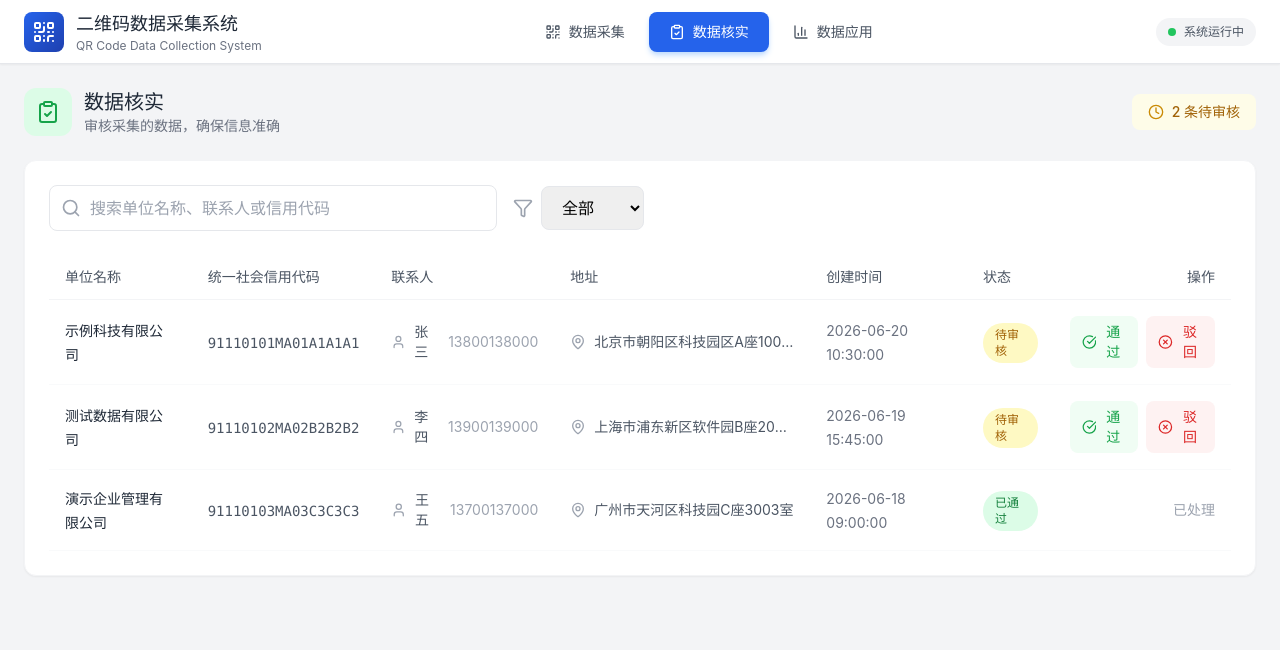
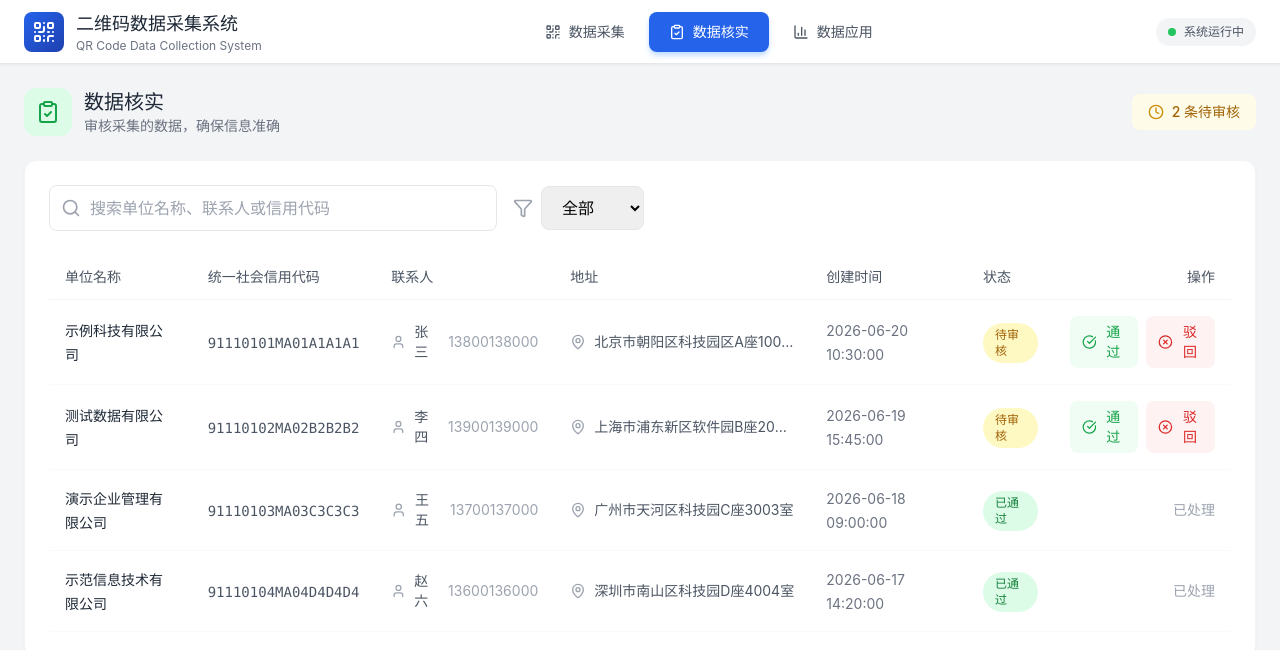
Before and after one commit to tangyushan119/33erweima, a Vue app: page /data-verify in a window 1280 px wide. Shown: the top 650 px of the page. Built offline with nearby package versions, Linux system fonts and the light colour scheme.

Commit message:
.2543649736892921:d1ab92f1123822fb23bb6690be286919_6a3666fa723656951cb6034c.6a367b26723656951cb604b3.6a367b26931e5e568a7943d5:Trae CN.T(2026/6/20 19:36:06)

```diff
--- a/package.json
+++ b/package.json
@@ -14,6 +14,7 @@
   "dependencies": {
     "clsx": "^2.1.1",
     "lucide-vue-next": "^0.511.0",
+    "pinia": "^3.0.4",
     "tailwind-merge": "^3.3.0",
     "vue": "^3.4.15",
     "vue-router": "^4.2.5"
--- a/src/components/UnitForm.vue
+++ b/src/components/UnitForm.vue
@@ -1,6 +1,8 @@
 <script setup lang="ts">
 import { ref, reactive } from 'vue'
 import { Send, RotateCcw, CheckCircle } from 'lucide-vue-next'
+import { useRouter } from 'vue-router'
+import { useDataStore } from '@/stores/dataStore'
 
 interface UnitFormData {
   unitName: string
@@ -14,6 +16,9 @@ interface UnitFormData {
 const emit = defineEmits<{
   (e: 'submit', data: UnitFormData): void
 }>()
+
+const router = useRouter()
+const dataStore = useDataStore()
 
 const formData = reactive<UnitFormData>({
   unitName: '',
@@ -65,14 +70,23 @@ const handleSubmit = async () => {
 
   await new Promise(resolve => setTimeout(resolve, 1500))
 
+  dataStore.addPendingRecord({
+    unitName: formData.unitName,
+    creditCode: formData.creditCode,
+    contactName: formData.contactName,
+    contactPhone: formData.contactPhone,
+    address: formData.address,
+    qrCodeUrl: formData.qrCodeUrl,
+  })
+
   emit('submit', { ...formData })
 
   showSuccess.value = true
   isSubmitting.value = false
 
   setTimeout(() => {
-    showSuccess.value = false
-  }, 3000)
+    router.push('/data-verify')
+  }, 1500)
 }
 
 const handleReset = () => {
--- a/src/main.ts
+++ b/src/main.ts
@@ -1,13 +1,13 @@
 import { createApp } from 'vue'
+import { createPinia } from 'pinia'
 import './style.css'
 import App from './App.vue'
 import router from './router'
 
-// 创建Vue应用实例
 const app = createApp(App)
+const pinia = createPinia()
 
-// 使用路由
+app.use(pinia)
 app.use(router)
 
-// 挂载应用
 app.mount('#app')
--- a/src/pages/DataApplication.vue
+++ b/src/pages/DataApplication.vue
@@ -1,88 +1,40 @@
 <script setup lang="ts">
 import { ref, computed } from 'vue'
 import { BarChart3, Download, Search, TrendingUp, Users, Building2, Calendar } from 'lucide-vue-next'
-
-interface ApplicationRecord {
-  id: string
-  unitName: string
-  creditCode: string
-  contactName: string
-  contactPhone: string
-  address: string
-  createTime: string
-  status: 'approved'
-}
+import { useDataStore } from '@/stores/dataStore'
 
 const searchKeyword = ref('')
 
-const records = ref<ApplicationRecord[]>([
-  {
-    id: '1',
-    unitName: '示例科技有限公司',
-    creditCode: '91110101MA01A1A1A1',
-    contactName: '张三',
-    contactPhone: '13800138000',
-    address: '北京市朝阳区科技园区A座1001室',
-    createTime: '2026-06-20 10:30:00',
-    status: 'approved',
-  },
-  {
-    id: '2',
-    unitName: '测试数据有限公司',
-    creditCode: '91110102MA02B2B2B2',
-    contactName: '李四',
-    contactPhone: '13900139000',
-    address: '上海市浦东新区软件园B座2002室',
-    createTime: '2026-06-19 15:45:00',
-    status: 'approved',
-  },
-  {
-    id: '3',
-    unitName: '演示企业管理有限公司',
-    creditCode: '91110103MA03C3C3C3',
-    contactName: '王五',
-    contactPhone: '13700137000',
-    address: '广州市天河区科技园C座3003室',
-    createTime: '2026-06-18 09:00:00',
-    status: 'approved',
-  },
-  {
-    id: '4',
-    unitName: '示范信息技术有限公司',
-    creditCode: '91110104MA04D4D4D4',
-    contactName: '赵六',
-    contactPhone: '13600136000',
-    address: '深圳市南山区科技园D座4004室',
-    createTime: '2026-06-17 14:20:00',
-    status: 'approved',
-  },
-])
+const dataStore = useDataStore()
 
 const filteredRecords = computed(() => {
-  if (!searchKeyword.value) return records.value
-  return records.value.filter(record =>
-    record.unitName.includes(searchKeyword.value) ||
-    record.contactName.includes(searchKeyword.value) ||
-    record.creditCode.includes(searchKeyword.value)
+  let records = dataStore.approvedRecords
+  if (!searchKeyword.value) return records
+
+  const keyword = searchKeyword.value.toLowerCase()
+  return records.filter(record =>
+    record.unitName.toLowerCase().includes(keyword) ||
+    record.contactName.toLowerCase().includes(keyword) ||
+    record.creditCode.toLowerCase().includes(keyword)
   )
 })
 
 const stats = computed(() => [
   {
     label: '已审核单位',
-    value: records.value.length,
+    value: dataStore.approvedRecords.length,
     icon: Building2,
     color: 'blue',
   },
   {
     label: '本月新增',
-    value: 4,
+    value: dataStore.approvedRecords.length,
     icon: TrendingUp,
     color: 'green',
   },
   {
     label: '联系人总数',
-    value: records.value.length,
+    value: dataStore.approvedRecords.length,
     icon: Users,
     color: 'purple',
   },
@@ -95,7 +47,7 @@ const stats = computed(() => [
 ])
 
 const handleExport = () => {
-  const data = records.value.map(r => ({
+  const data = dataStore.approvedRecords.map(r => ({
     '单位名称': r.unitName,
     '统一社会信用代码': r.creditCode,
     '联系人': r.contactName,
@@ -105,7 +57,7 @@ const handleExport = () => {
   }))
 
   const csvContent = [
-    Object.keys(data[0]).join(','),
+    Object.keys(data[0] || {}).join(','),
     ...data.map(row => Object.values(row).join(','))
   ].join('\n')
 
--- a/src/pages/DataVerify.vue
+++ b/src/pages/DataVerify.vue
@@ -1,52 +1,17 @@
 <script setup lang="ts">
-import { ref } from 'vue'
+import { ref, computed } from 'vue'
 import { ClipboardCheck, CheckCircle, XCircle, Search, Filter, Clock, User, MapPin } from 'lucide-vue-next'
-
-interface VerifyRecord {
-  id: string
-  unitName: string
-  creditCode: string
-  contactName: string
-  contactPhone: string
-  address: string
-  createTime: string
-  status: 'pending' | 'approved' | 'rejected'
-}
+import { useDataStore } from '@/stores/dataStore'
 
 const searchKeyword = ref('')
 const filterStatus = ref('all')
 
-const records = ref<VerifyRecord[]>([
-  {
-    id: '1',
-    unitName: '示例科技有限公司',
-    creditCode: '91110101MA01A1A1A1',
-    contactName: '张三',
-    contactPhone: '13800138000',
-    address: '北京市朝阳区科技园区A座1001室',
-    createTime: '2026-06-20 10:30:00',
-    status: 'pending',
-  },
-  {
-    id: '2',
-    unitName: '测试数据有限公司',
-    creditCode: '91110102MA02B2B2B2',
-    contactName: '李四',
-    contactPhone: '13900139000',
-    address: '上海市浦东新区软件园B座2002室',
-    createTime: '2026-06-19 15:45:00',
-    status: 'pending',
-  },
-  {
-    id: '3',
-    unitName: '演示企业管理有限公司',
-    creditCode: '91110103MA03C3C3C3',
-    contactName: '王五',
-    contactPhone: '13700137000',
-    address: '广州市天河区科技园C座3003室',
-    createTime: '2026-06-18 09:00:00',
-    status: 'approved',
-  },
+const dataStore = useDataStore()
+
+const allRecords = computed(() => [
+  ...dataStore.pendingRecords,
+  ...dataStore.approvedRecords,
+  ...dataStore.rejectedRecords,
 ])
 
 const statusOptions = [
@@ -56,38 +21,37 @@ const statusOptions = [
   { value: 'rejected', label: '已驳回' },
 ]
 
-const filteredRecords = ref(records.value)
+const filteredRecords = computed(() => {
+  let result = allRecords.value
 
-const handleSearch = () => {
-  filteredRecords.value = records.value.filter(record =>
-    record.unitName.includes(searchKeyword.value) ||
-    record.contactName.includes(searchKeyword.value) ||
-    record.creditCode.includes(searchKeyword.value)
-  )
-}
+  if (filterStatus.value !== 'all') {
+    result = result.filter(record => record.status === filterStatus.value)
+  }
 
-const handleFilterChange = () => {
-  if (filterStatus.value === 'all') {
-    filteredRecords.value = records.value
-  } else {
-    filteredRecords.value = records.value.filter(record => record.status === filterStatus.value)
+  if (searchKeyword.value) {
+    const keyword = searchKeyword.value.toLowerCase()
+    result = result.filter(record =>
+      record.unitName.toLowerCase().includes(keyword) ||
+      record.contactName.toLowerCase().includes(keyword) ||
+      record.creditCode.toLowerCase().includes(keyword)
+    )
   }
-}
+
+  return result
+})
+
+const pendingCount = computed(() => dataStore.pendingRecords.length)
+
+const handleSearch = () => {}
+
+const handleFilterChange = () => {}
 
 const handleApprove = (id: string) => {
-  const record = records.value.find(r => r.id === id)
-  if (record) {
-    record.status = 'approved'
-    handleFilterChange()
-  }
+  dataStore.approveRecord(id)
 }
 
 const handleReject = (id: string) => {
-  const record = records.value.find(r => r.id === id)
-  if (record) {
-    record.status = 'rejected'
-    handleFilterChange()
-  }
+  dataStore.rejectRecord(id)
 }
 
 const getStatusStyle = (status: string) => {
@@ -133,7 +97,7 @@ const getStatusText = (status: string) => {
       <div class="flex items-center gap-3">
         <div class="flex items-center gap-2 px-4 py-2 bg-yellow-50 rounded-lg">
           <Clock class="w-4 h-4 text-yellow-600" />
-          <span class="text-sm font-medium text-yellow-700">{{ records.filter(r => r.status === 'pending').length }} 条待审核</span>
+          <span class="text-sm font-medium text-yellow-700">{{ pendingCount }} 条待审核</span>
         </div>
       </div>
     </div>
--- a/src/router/index.ts
+++ b/src/router/index.ts
@@ -1,9 +1,9 @@
-import { createRouter, createWebHistory } from 'vue-router'
+import { createRouter, createWebHistory, type RouteRecordRaw } from 'vue-router'
 import UnitEntry from '@/pages/UnitEntry.vue'
 import DataVerify from '@/pages/DataVerify.vue'
 import DataApplication from '@/pages/DataApplication.vue'
 
-const routes = [
+const routes: RouteRecordRaw[] = [
   {
     path: '/',
     redirect: '/data-collection/unit-entry',
--- /dev/null
+++ b/src/stores/dataStore.ts
@@ -0,0 +1,117 @@
+import { defineStore } from 'pinia'
+import { ref } from 'vue'
+
+export interface UnitRecord {
+  id: string
+  unitName: string
+  creditCode: string
+  contactName: string
+  contactPhone: string
+  address: string
+  qrCodeUrl: string
+  createTime: string
+  status: 'pending' | 'approved' | 'rejected'
+}
+
+export const useDataStore = defineStore('data', () => {
+  const pendingRecords = ref<UnitRecord[]>([
+    {
+      id: '1',
+      unitName: '示例科技有限公司',
+      creditCode: '91110101MA01A1A1A1',
+      contactName: '张三',
+      contactPhone: '13800138000',
+      address: '北京市朝阳区科技园区A座1001室',
+      qrCodeUrl: '',
+      createTime: '2026-06-20 10:30:00',
+      status: 'pending',
+    },
+    {
+      id: '2',
+      unitName: '测试数据有限公司',
+      creditCode: '91110102MA02B2B2B2',
+      contactName: '李四',
+      contactPhone: '13900139000',
+      address: '上海市浦东新区软件园B座2002室',
+      qrCodeUrl: '',
+      createTime: '2026-06-19 15:45:00',
+      status: 'pending',
+    },
+  ])
+
+  const approvedRecords = ref<UnitRecord[]>([
+    {
+      id: '3',
+      unitName: '演示企业管理有限公司',
+      creditCode: '91110103MA03C3C3C3',
+      contactName: '王五',
+      contactPhone: '13700137000',
+      address: '广州市天河区科技园C座3003室',
+      qrCodeUrl: '',
+      createTime: '2026-06-18 09:00:00',
+      status: 'approved',
+    },
+    {
+      id: '4',
+      unitName: '示范信息技术有限公司',
+      creditCode: '91110104MA04D4D4D4',
+      contactName: '赵六',
+      contactPhone: '13600136000',
+      address: '深圳市南山区科技园D座4004室',
+      qrCodeUrl: '',
+      createTime: '2026-06-17 14:20:00',
+      status: 'approved',
+    },
+  ])
+
+  const rejectedRecords = ref<UnitRecord[]>([])
+
+  const addPendingRecord = (record: Omit<UnitRecord, 'id' | 'createTime' | 'status'>) => {
+    const newRecord: UnitRecord = {
+      ...record,
+      id: Date.now().toString(),
+      createTime: new Date().toLocaleString('zh-CN', {
+        year: 'numeric',
+        month: '2-digit',
+        day: '2-digit',
+        hour: '2-digit',
+        minute: '2-digit',
+        second: '2-digit',
+      }).replace(/\//g, '-'),
+      status: 'pending',
+    }
+    pendingRecords.value.unshift(newRecord)
+    return newRecord
+  }
+
+  const approveRecord = (id: string) => {
+    const index = pendingRecords.value.findIndex(r => r.id === id)
+    if (index !== -1) {
+      const record = pendingRecords.value.splice(index, 1)[0]
+      record.status = 'approved'
+      approvedRecords.value.unshift(record)
+      return record
+    }
+    return null
+  }
+
+  const rejectRecord = (id: string) => {
+    const index = pendingRecords.value.findIndex(r => r.id === id)
+    if (index !== -1) {
+      const record = pendingRecords.value.splice(index, 1)[0]
+      record.status = 'rejected'
+      rejectedRecords.value.unshift(record)
+      return record
+    }
+    return null
+  }
+
+  return {
+    pendingRecords,
+    approvedRecords,
+    rejectedRecords,
+    addPendingRecord,
+    approveRecord,
+    rejectRecord,
+  }
+})
```
Also changed, not shown: 1 other file (tests, documents, lock files or other folders).
